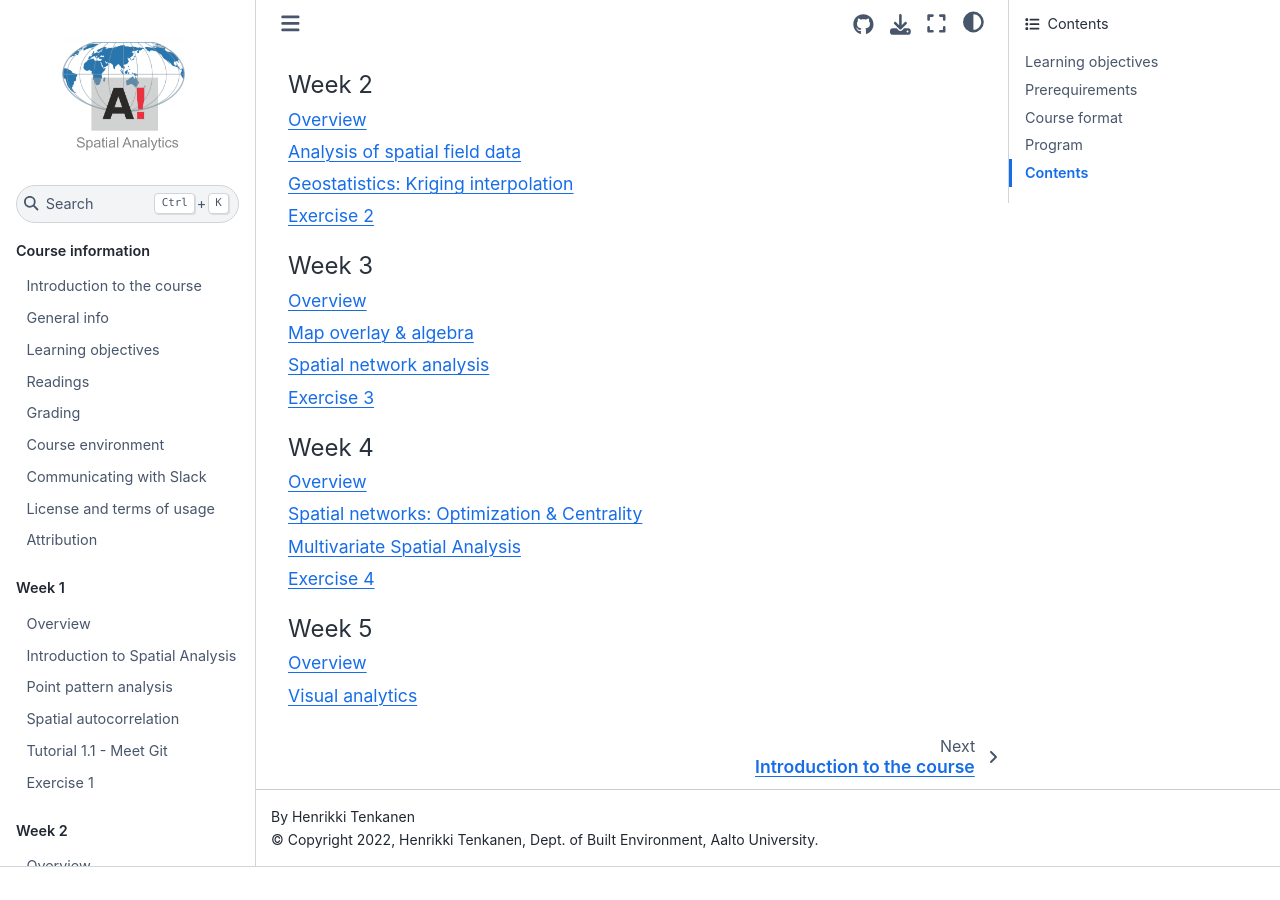
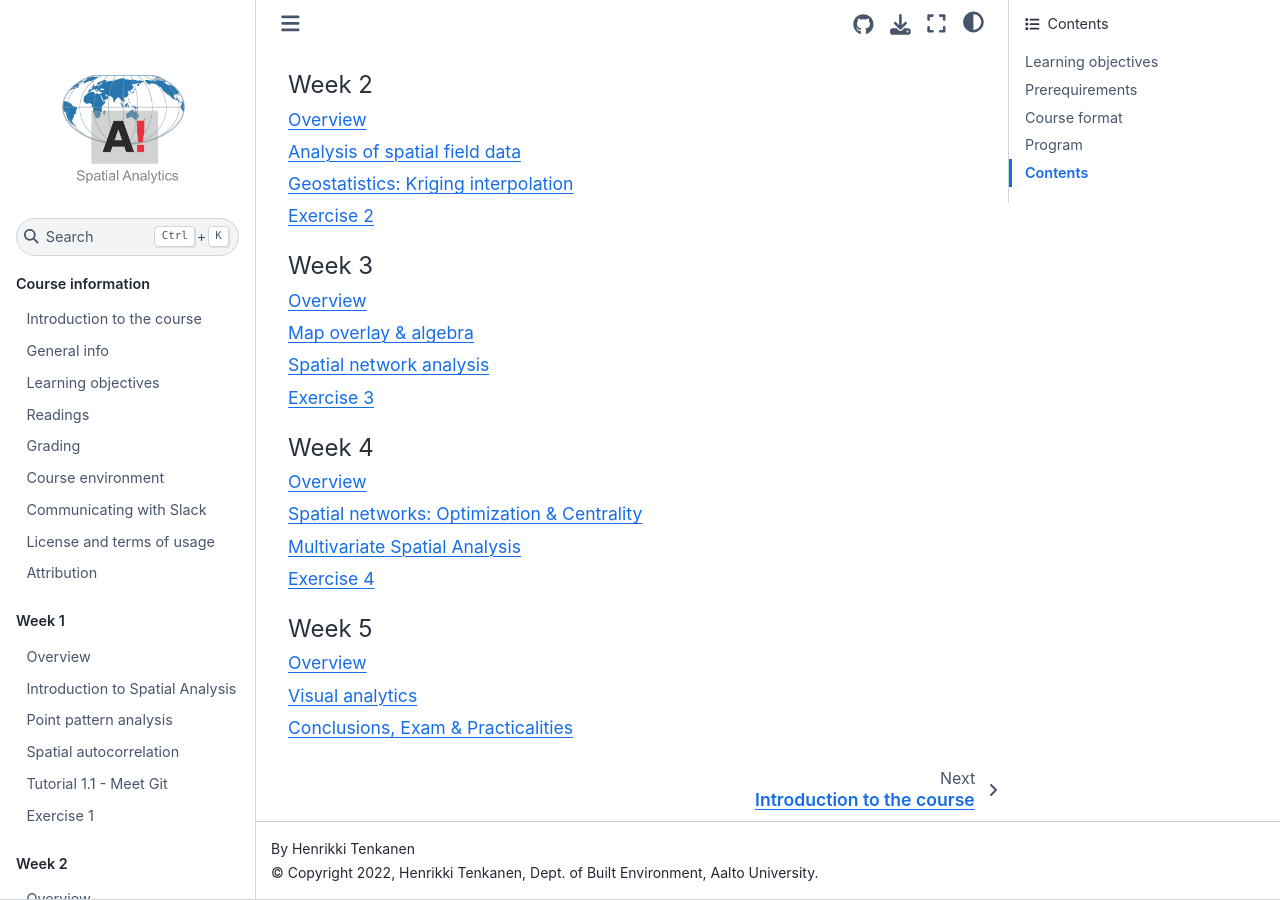
Before and after one commit to AaltoGIS/Spatial-Analytics, a Sphinx documentation site: the page built from source/index.rst, in a window 1280 px wide and 900 px high, scrolled down 3826 px. Built offline with Sphinx 7.4.7 and the Sphinx Book theme 1.1.4, drawn with Linux system fonts in a browser that asks for light colours; pages that are not in the unit, such as notebooks, are missing from menus; before the commit the page ends 4693 px from its top, so only the background shows below that.

Commit message:
Update 5.2 slides

```diff
--- a/source/index.rst
+++ b/source/index.rst
@@ -178,3 +178,4 @@
 
     lessons/L5/overview
     lessons/L5/visual-analytics
+    lessons/L5/final-remarks
--- /dev/null
+++ b/source/lessons/L5/final-remarks.rst
@@ -0,0 +1,6 @@
+Conclusions, Exam & Practicalities
+==================================
+
+.. raw:: html
+
+    <iframe src="https://docs.google.com/presentation/d/e/2PACX-1vQBvfqbZW3za2o1s9gc7vnd_ccCueERwweYCKqMWud3a0D1yQ3qFbtx_X8LdKtQvCfeeLcjWgZB9PMq/embed?start=false&loop=false&delayms=3000" frameborder="0" width="700" height="422" allowfullscreen="true" mozallowfullscreen="true" webkitallowfullscreen="true"></iframe>
```
